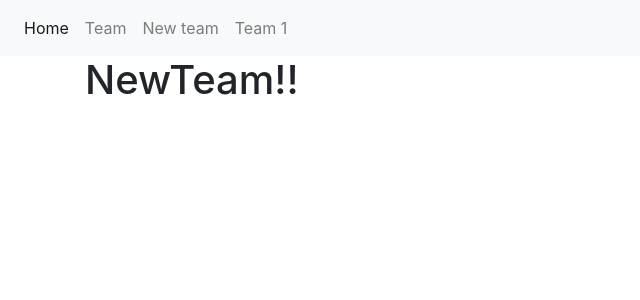
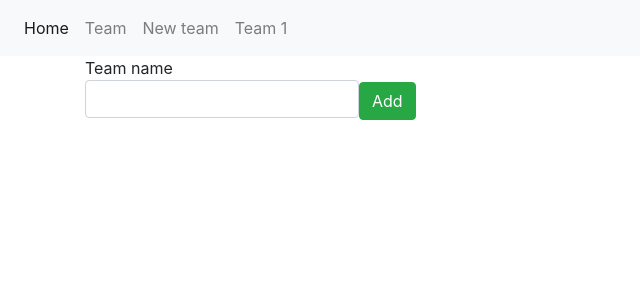
Before and after one commit to alburnus/team-app-reactjs-tutorial, a React (Create React App) app: page /team/new in a window 1280 px wide. Shown: the top 300 px of the page, without its empty margins (0-640 px from the left). Built offline with nearby package versions, Linux system fonts and the light colour scheme.

Commit message:
Add table with result and first form to add new team.

```diff
--- a/src/team/NewTeam.js
+++ b/src/team/NewTeam.js
@@ -1,10 +1,12 @@
 import React from 'react';
+import NewTeamForm from './NewTeamForm';
 
 export class NewTeam extends React.Component {
+
     render() {
         return (
             <div className="container">
-                <h1>NewTeam!!</h1>
+                <NewTeamForm/>
             </div>
         );
     }
--- /dev/null
+++ b/src/team/NewTeamForm.js
@@ -0,0 +1,53 @@
+import React from "react";
+
+const API = 'http://localhost:8080/api/team';
+
+export default class NewTeamForm extends React.Component {
+
+    constructor(props) {
+        super(props);
+        this.state = {name: ''};
+
+        this.handleChange = this.handleChange.bind(this);
+        this.handleSubmit = this.handleSubmit.bind(this);
+    }
+
+    handleChange(event) {
+        console.log(event.target.value);
+        this.setState({name: event.target.value});
+    }
+
+    handleSubmit(event) {
+        this.save();
+        event.preventDefault();
+        this.setState({name: ''});
+    }
+
+    save() {
+        return fetch(API, {
+            method: 'POST',
+            headers: {
+                'Accept': 'application/json',
+                'Content-Type': 'application/json',
+            },
+            body: JSON.stringify({
+                name: this.state.name,
+            })
+        })
+    }
+
+    render() {
+        return (
+            <div className="form-group">
+                <form onSubmit={this.handleSubmit}>
+                    <label>
+                        Team name
+                        <input type="text" value={this.state.name} className="form-control"
+                               onChange={this.handleChange}/>
+                    </label>
+                    <button type="submit" className="btn btn-success">Add</button>
+                </form>
+            </div>
+        )
+    }
+}
--- a/src/team/Team.js
+++ b/src/team/Team.js
@@ -1,28 +1,43 @@
 import React from 'react';
-import TeamMessage from "./TeamMessage";
+import {Link} from "react-router-dom";
+
+
+const API = 'http://localhost:8080/api/team';
 
 export class Team extends React.Component {
 
     constructor() {
         super();
-        this.state = { teams: []}
-        this.fetchTeam();
+        this.state = {teams: []}
     }
 
-    fetchTeam() {
-        fetch('http://localhost:8080/api/team')
-            .then(result=>result.json())
-            .then(teams=>this.setState({teams}))
+    // This is lifecycle method which is best to call API and fetch data
+    componentDidMount() {
+        fetch(API)
+            .then(result => result.json())
+            .then(teams => this.setState({teams: teams}))
+    }
 
-    }
     render() {
         return (
             <div className="container">
-                <h1>Team!!</h1>
-                <TeamMessage message='Hi'/>
-                <ul>
-                    {this.state.teams.map(team=><li key={team.name}>{team.name}</li>)}
-                </ul>
+                <h2>Team list</h2>
+                <table className="table table-striped">
+                    <thead>
+                    <tr>
+                        <th scope="col">Team name</th>
+                    </tr>
+                    </thead>
+                    <tbody>
+                    {this.state.teams.map(team =>
+                        <tr>
+                            <td key={team.name}>
+                                <Link className="nav-link" to="/team/detail/1">{team.name}</Link>
+                            </td>
+                        </tr>
+                    )}
+                    </tbody>
+                </table>
             </div>
         )
     }
```
